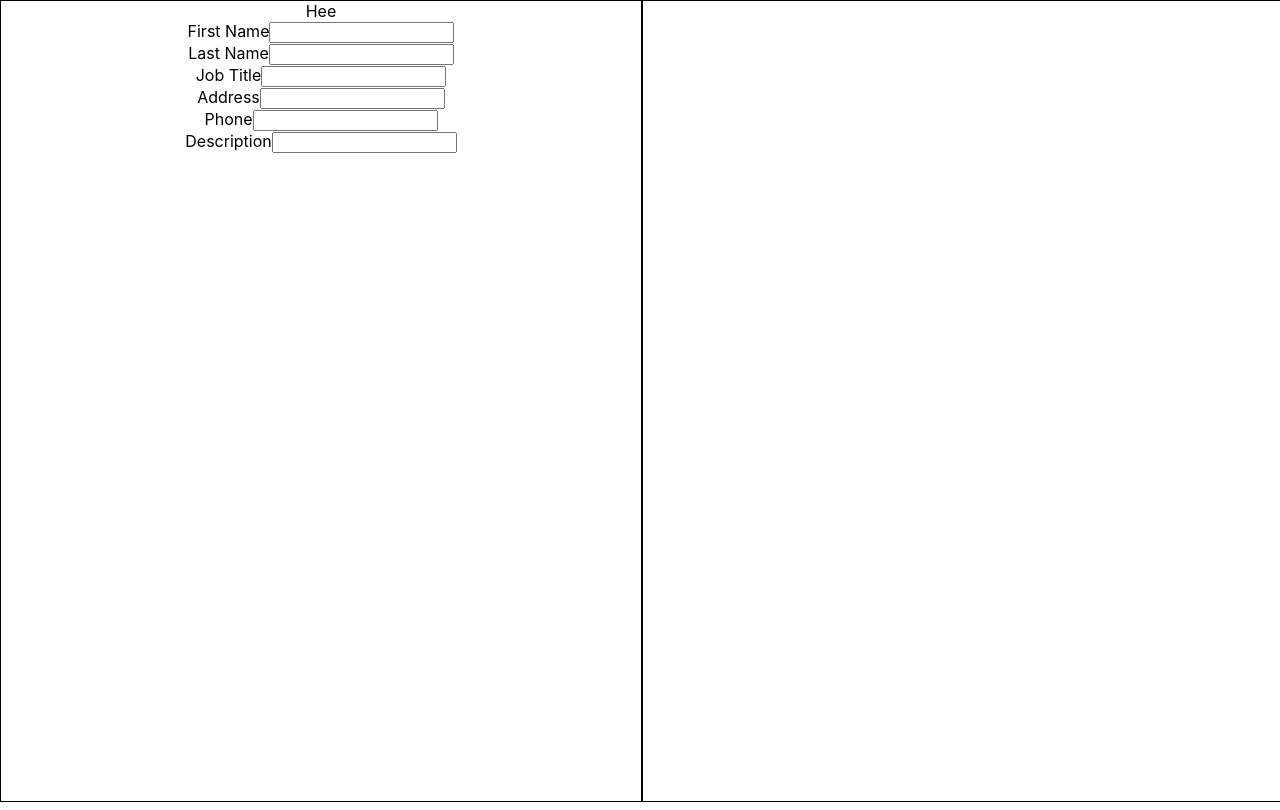
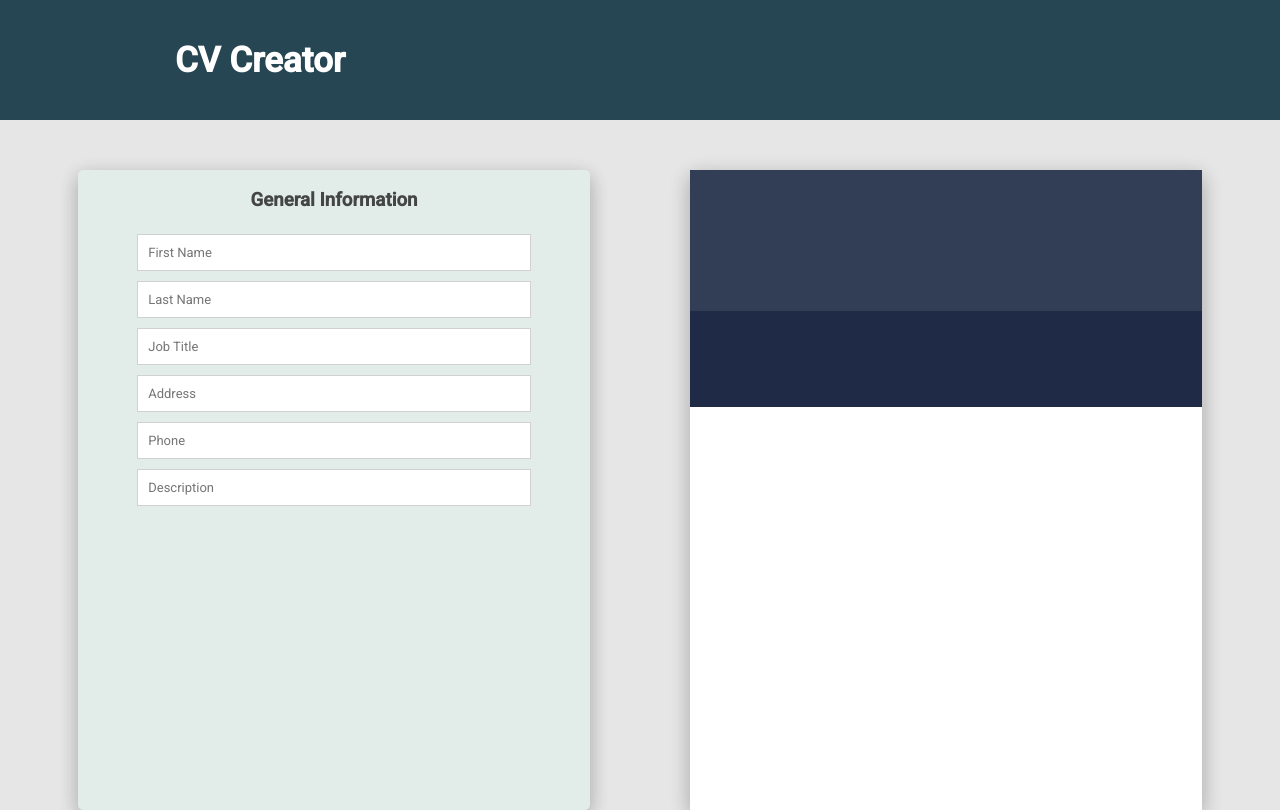
Before and after one commit to adrianhm13/cv-project, a React (Create React App) app: page / in a window 1280 px wide. Built offline with nearby package versions, Linux system fonts and the light colour scheme.

Commit message:
Added basic styles for preview

```diff
--- a/src/App.css
+++ b/src/App.css
@@ -1,26 +1,63 @@
-
+@import url('https://fonts.googleapis.com/css2?family=Roboto:ital,wght@0,100;0,200;0,300;0,400;0,500;1,100&display=swap');
 
 .App {
   text-align: center;
   display: flex;
-  flex-direction: row;
+  flex-direction: column;
   width: 100vw;
   justify-content: space-evenly;
+  gap: 50px;
 }
 
 .edit-information{
-  max-width: 50vw;
-  min-width: 50vw;
-  max-height: 100vh;
-  min-height: 100vh;
-  border: 1px solid black
+  max-width: 40vw;
+  min-width: 40vw;
+  max-height: 80vh;
+  min-height: 80vh;
+  border-radius: 5px;
+  box-shadow: 0 6px 20px 0 rgba(0, 0, 0, 0.2), 0 6px 20px 0 rgba(0, 0, 0, 0.096);
+  background-color: #e2ece9;
+}
+.header{
+  min-width: 100vw;
+  min-height: 15vh;
+  background-color: #264653;
+  display: flex;
+  align-items: center;
+}
+.header h1{
+  font-family: 'Roboto', sans-serif;
+  color: white;
+  padding: 25px;
+  font-size: 35px;
+  margin-left: 150px;
+}
+.title-section{
+  font-family: 'Roboto', sans-serif;
+  color:rgba(0, 0, 0, 0.705)
+}
+.content{
+  display:flex;
+  flex-direction: row;
+  justify-content: center;
+  gap: 100px;
+}
+.main-container{
+  max-width: 40%;
+  max-height: 80vh;
+  min-height: 80vh;
+  border-radius: 5px;
+  box-shadow: 0 6px 20px 0 rgba(0, 0, 0, 0.2), 0 6px 20px 0 rgba(0, 0, 0, 0.096);
+  background-color: #e2ece9;
 }
 .preview{
-  max-width: 50vw;
-  min-width: 50vw;
-  max-height: 100vh;
-  min-height: 100vh;
-  border: 1px solid black
+  min-width: 40%;
+  max-width: 40%;
+  max-height: 80vh;
+  min-height: 80vh;
+  box-shadow: 0 6px 20px 0 rgba(0, 0, 0, 0.2), 0 6px 20px 0 rgba(0, 0, 0, 0.096);
+  background-color: white;
+  display: flex;
 }
 
 .App-header {
@@ -33,3 +70,23 @@
   font-size: calc(10px + 2vmin);
   color: white;
 }
+.inputs{
+  margin: 10px;
+}
+input{
+  margin: 5px;
+  padding: 10px;
+  width: 80%;
+  font-family: 'Roboto', sans-serif;
+  font-size: 13px;
+  resize: none;
+  border: 1px solid rgb(209, 209, 209)
+}
+input:hover{
+  transition: border-color 0.3s ease-in-out;
+  border: 1px solid rgb(136, 136, 136);
+}
+input:focus{
+  outline: none;
+  border: 1px solid rgb(34, 34, 34);
+}
--- a/src/App.js
+++ b/src/App.js
@@ -73,13 +73,18 @@ class App extends Component {
   render() {
     return (
       <div className="App">
+        <div className="header">
+          <h1>CV Creator</h1>
+        </div>
+        <div className="content">
         <div className="edit-information">
-          Hee
           <GeneralInformation handleGeneralInformation={this.handleGeneralInformation} />
         </div>
         <div className="preview">
           <Preview information={this.state} />
         </div>
+        </div>
+
       </div>
     );
   }
--- a/src/components/GeneralInformation.js
+++ b/src/components/GeneralInformation.js
@@ -4,44 +4,74 @@ class GeneralInformation extends Component {
   constructor(props) {
     super(props);
 
-    this.state = {
-
-    };
+    this.state = {};
   }
 
   render() {
-    const { handleFirstName, handleLastName, handleJobTitle, handleAddress, handlePhone, handleDescription} =
-      this.props.handleGeneralInformation;
-    const { firstName, lastName, jobTitle, address, phone, description} = this.props;
+    const {
+      handleFirstName,
+      handleLastName,
+      handleJobTitle,
+      handleAddress,
+      handlePhone,
+      handleDescription,
+    } = this.props.handleGeneralInformation;
+    const { firstName, lastName, jobTitle, address, phone, description } =
+      this.props;
     return (
       <div>
+        <div className="title-section">
+          <h3>General Information</h3>
+        </div>
+        <div className="inputs">
           <div>
-          <label>First Name</label>
             <input
               type="text"
               value={firstName}
               onChange={handleFirstName}
+              placeholder="First Name"
             ></input>
           </div>
           <div>
-        <label>Last Name</label>
-          <input type="text" value={lastName} onChange={handleLastName}></input>
+            <input
+              type="text"
+              value={lastName}
+              onChange={handleLastName}
+              placeholder="Last Name"
+            ></input>
           </div>
           <div>
-          <label>Job Title</label>
-          <input type="text" value={jobTitle} onChange={handleJobTitle}></input>
+            <input
+              type="text"
+              value={jobTitle}
+              onChange={handleJobTitle}
+              placeholder="Job Title"
+            ></input>
           </div>
           <div>
-          <label>Address</label>
-          <input type="text" value={address} onChange={handleAddress}></input>
+            <input
+              type="text"
+              value={address}
+              onChange={handleAddress}
+              placeholder="Address"
+            ></input>
           </div>
           <div>
-          <label>Phone</label>
-          <input type="text" value={phone} onChange={handlePhone}></input>
+            <input
+              type="text"
+              value={phone}
+              onChange={handlePhone}
+              placeholder="Phone"
+            ></input>
           </div>
           <div>
-          <label>Description</label>
-          <input type="text" value={description} onChange={handleDescription}></input>
+            <input
+              type="text"
+              value={description}
+              onChange={handleDescription}
+              placeholder="Description"
+            ></input>
+          </div>
         </div>
       </div>
     );
--- a/src/components/Preview.js
+++ b/src/components/Preview.js
@@ -1,4 +1,5 @@
 import React, { Component } from "react";
+import "./preview.css";
 
 class Preview extends Component {
   constructor(props) {
@@ -8,15 +9,20 @@ class Preview extends Component {
   }
 
   render() {
-    const { firstName, lastName, jobTitle, address, phone, description} = this.props.information.generalInformation;
+    const { firstName, lastName, jobTitle, address, phone, description } =
+      this.props.information.generalInformation;
     console.log(this.props);
     console.log(firstName);
     return (
-      <div>
-        <div>
-          <h1>{firstName}</h1>
-          <h1>{lastName}</h1>
-          <h1>{jobTitle}</h1>
+      <div className="preview-content">
+        <div className="header-preview">
+          <div className="name-preview">
+            <h3>{firstName} </h3>&nbsp; <h3>{lastName}</h3>
+          </div>
+          <div className="job-preview"><h3>{jobTitle}</h3></div>
+        </div>
+        <div className="second-header-preview"></div>
+        <div className="general-info">
           <h1>{address}</h1>
           <h1>{phone}</h1>
           <h1>{description}</h1>
--- /dev/null
+++ b/src/components/preview.css
@@ -0,0 +1,49 @@
+.preview-content{
+    width: 100%;
+    height: 100%;
+}
+.header-preview{
+    width: 100%;
+    min-height: 22%;
+    background-color: #14213dde;
+    display: flex;
+    flex-direction: column;
+    justify-content: center;
+    align-items: flex-start;
+    overflow: hidden;
+    text-overflow: ellipsis;
+    gap: 20px;
+}
+.name-preview{
+    display: flex;
+    flex-direction: row;
+    margin-left: 50px;
+    height: 50%;
+}
+.name-preview h3{
+    color: white;
+    font-size: 27px;
+    font-family: 'Roboto', sans-serif;
+    font-weight: 300;
+    margin:15px 0 0 0;
+}
+.job-preview{
+    margin-left: 50px;
+}
+.job-preview h3{
+    color: white;
+    font-size: 23px;
+    font-family: 'Roboto', sans-serif;
+    font-weight: 300;
+    color: #118ab2;
+    margin: 0;
+}
+.header-preview h3{
+
+}
+.second-header-preview{
+    width: 100%;
+    height: 15%;
+    background-color: #14213df3;
+
+}
--- a/src/index.css
+++ b/src/index.css
@@ -1,8 +1,21 @@
+html, body{
+  margin: 0;
+  padding: 0;
+  height: 100vh;
+  width: 100vw;
+  background-color: rgb(230, 230, 230);
+}
+*{
+  box-sizing: border-box;
+  -webkit-box-sizing: border-box;
+  -moz-box-sizing: border-box;
+}
+h1{
+  margin: 0;
+  padding: 0;
+}
 body {
   margin: 0;
-  font-family: -apple-system, BlinkMacSystemFont, 'Segoe UI', 'Roboto', 'Oxygen',
-    'Ubuntu', 'Cantarell', 'Fira Sans', 'Droid Sans', 'Helvetica Neue',
-    sans-serif;
   -webkit-font-smoothing: antialiased;
   -moz-osx-font-smoothing: grayscale;
 }
```
Lines whose indentation alone changed are shown as unchanged.
